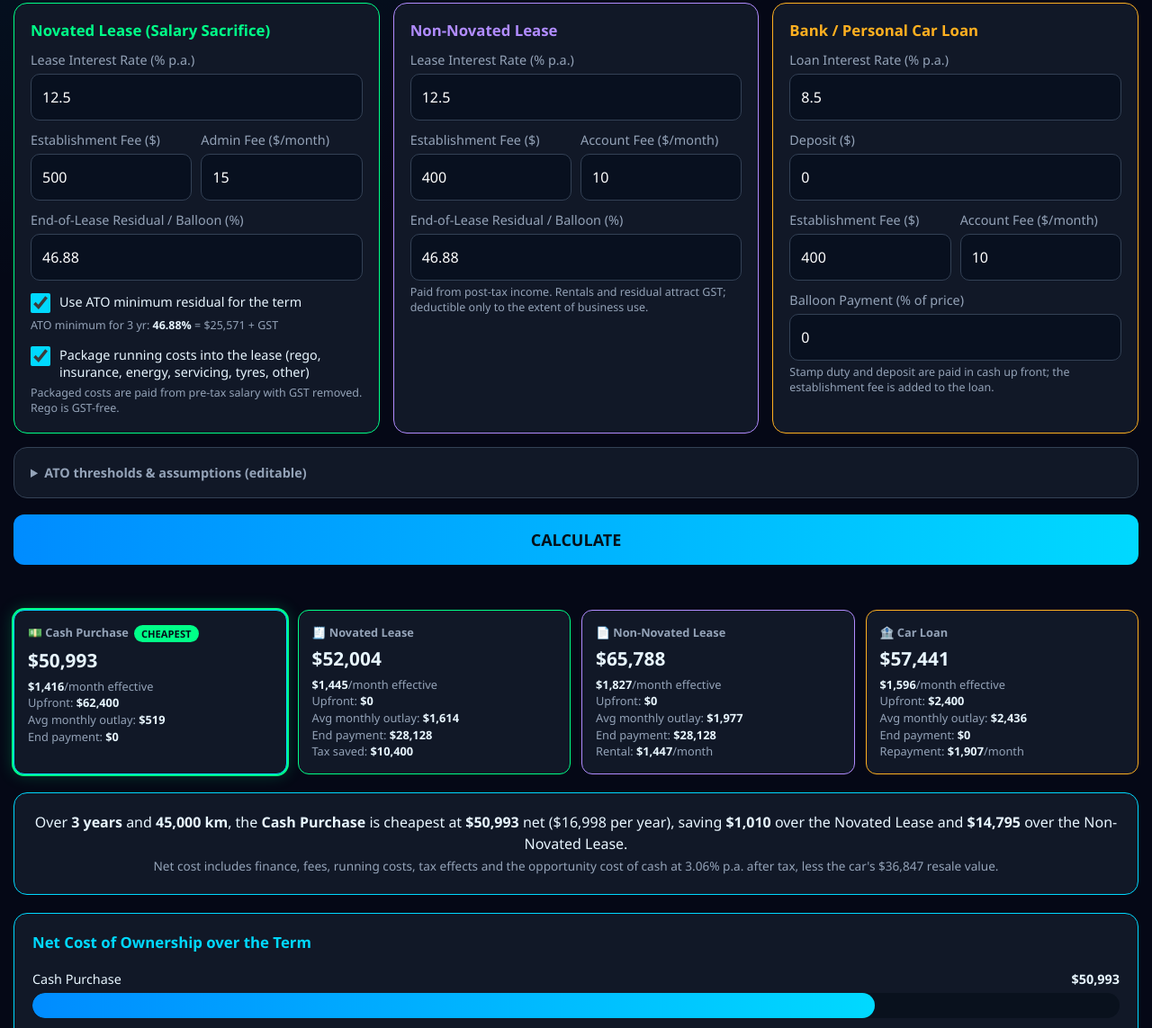
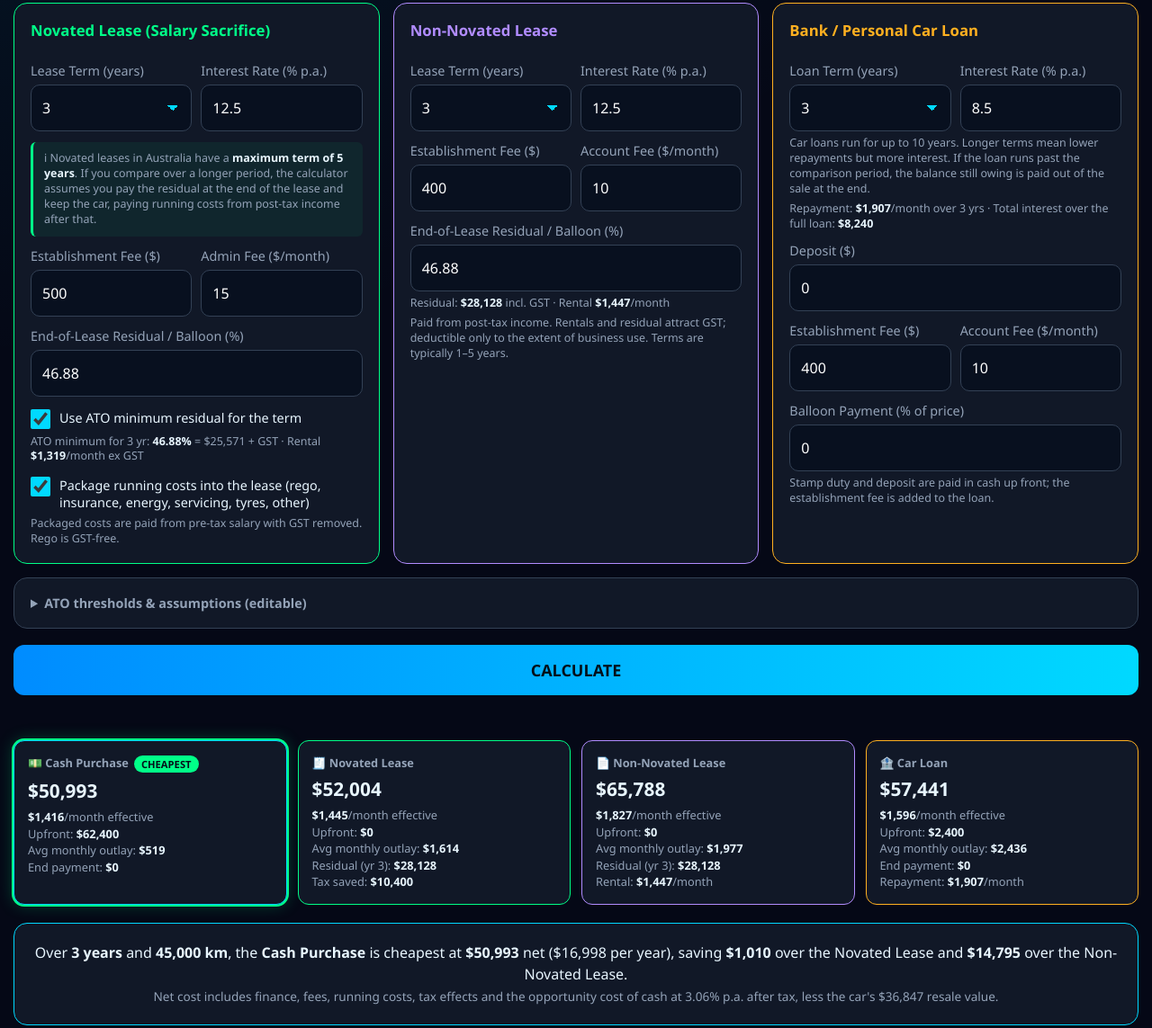
Before and after one commit to SteamWolfAU/Vehicle-TCO, a plain HTML site: page index.html in a window 1280 px wide. Shown: the part 1034-2177 px from the top of the page at 90% size. Drawn offline with Linux system fonts and the light colour scheme.

Commit message:
Add separate finance terms: loans up to 10 years, leases max 5
- Car loan term selectable 1-10 years; balance owing is paid out if it
  outlasts the comparison period
- Novated and non-novated lease terms 1-5 years, with a note that novated
  leases are capped at 5 years in Australia
- Comparison period extended to 10 years; leases that end early are
  followed by outright ownership with post-tax running costs

Co-Authored-By: Claude Opus 5.5 <noreply@anthropic.com>

```diff
--- a/index.html
+++ b/index.html
@@ -114,6 +114,7 @@
   details[open] summary{ margin-bottom:6px; }
   .error{ color:#ff8e8e; text-align:center; margin-top:10px; min-height:20px; font-size:0.9rem; }
   .hidden{ display:none; }
+  .note-box{ margin-top:12px; padding:10px 12px; border-left:3px solid var(--green); background:rgba(0,255,136,.06); border-radius:6px; }
   .tabs{ display:flex; gap:8px; background:var(--panel); border:1px solid #334155; border-radius:14px; padding:6px; margin:0 auto 18px; max-width:520px; }
   button.tab{ flex:1; min-height:46px; margin:0; font-size:15px; background:transparent; color:var(--muted); border-radius:10px; }
   button.tab.active{ background:linear-gradient(90deg,#008cff,#00d9ff); color:#04101a; }
@@ -199,10 +200,12 @@
       <div class="hint">Varies by state. Some states discount or waive duty for EVs.</div>
       <div class="row2">
         <div>
-          <label for="term">Term (years)</label>
+          <label for="term">Compare Over (years)</label>
           <select id="term">
             <option value="1">1</option><option value="2">2</option>
             <option value="3" selected>3</option><option value="4">4</option><option value="5">5</option>
+            <option value="6">6</option><option value="7">7</option><option value="8">8</option>
+            <option value="9">9</option><option value="10">10</option>
           </select>
         </div>
         <div>
@@ -211,6 +214,7 @@
         </div>
       </div>
       <div id="resaleHint" class="hint"></div>
+      <div class="hint">All four options are costed over this same period. Each finance option has its own term below.</div>
     </div>
 
     <!-- RUNNING COSTS -->
@@ -304,8 +308,20 @@
     <!-- NOVATED LEASE -->
     <div class="panel p-green mode-buy">
       <h2>Novated Lease (Salary Sacrifice)</h2>
-      <label for="novRate">Lease Interest Rate (% p.a.)</label>
+      <div class="row2">
+        <div>
+          <label for="novTerm">Lease Term (years)</label>
+          <select id="novTerm">
+            <option value="1">1</option><option value="2">2</option>
+            <option value="3" selected>3</option><option value="4">4</option><option value="5">5</option>
+          </select>
+        </div>
+        <div>
+          <label for="novRate">Interest Rate (% p.a.)</label>
           <input id="novRate" type="number" step="0.05" min="0" inputmode="decimal" value="12.5">
+        </div>
+      </div>
+      <div class="hint note-box">ℹ Novated leases in Australia have a <strong>maximum term of 5 years</strong>. If you compare over a longer period, the calculator assumes you pay the residual at the end of the lease and keep the car, paying running costs from post-tax income after that.</div>
       <div class="row2">
         <div>
           <label for="novEst">Establishment Fee ($)</label>
@@ -327,8 +343,19 @@
     <!-- NON-NOVATED LEASE -->
     <div class="panel p-violet mode-buy">
       <h2>Non-Novated Lease</h2>
-      <label for="nnRate">Lease Interest Rate (% p.a.)</label>
+      <div class="row2">
+        <div>
+          <label for="nnTerm">Lease Term (years)</label>
+          <select id="nnTerm">
+            <option value="1">1</option><option value="2">2</option>
+            <option value="3" selected>3</option><option value="4">4</option><option value="5">5</option>
+          </select>
+        </div>
+        <div>
+          <label for="nnRate">Interest Rate (% p.a.)</label>
           <input id="nnRate" type="number" step="0.05" min="0" inputmode="decimal" value="12.5">
+        </div>
+      </div>
       <div class="row2">
         <div>
           <label for="nnEst">Establishment Fee ($)</label>
@@ -341,14 +368,30 @@
       </div>
       <label for="nnResidual">End-of-Lease Residual / Balloon (%)</label>
       <input id="nnResidual" type="number" step="0.01" min="0" max="100" inputmode="decimal" value="46.88">
-      <div class="hint">Paid from post-tax income. Rentals and residual attract GST; deductible only to the extent of business use.</div>
+      <div id="nnResidualHint" class="hint"></div>
+      <div class="hint">Paid from post-tax income. Rentals and residual attract GST; deductible only to the extent of business use. Terms are typically 1&ndash;5 years.</div>
     </div>
 
     <!-- LOAN -->
     <div class="panel p-amber mode-buy">
       <h2>Bank / Personal Car Loan</h2>
-      <label for="loanRate">Loan Interest Rate (% p.a.)</label>
+      <div class="row2">
+        <div>
+          <label for="loanTerm">Loan Term (years)</label>
+          <select id="loanTerm">
+            <option value="1">1</option><option value="2">2</option>
+            <option value="3" selected>3</option><option value="4">4</option><option value="5">5</option>
+            <option value="6">6</option><option value="7">7</option><option value="8">8</option>
+            <option value="9">9</option><option value="10">10</option>
+          </select>
+        </div>
+        <div>
+          <label for="loanRate">Interest Rate (% p.a.)</label>
           <input id="loanRate" type="number" step="0.05" min="0" inputmode="decimal" value="8.5">
+        </div>
+      </div>
+      <div class="hint">Car loans run for up to 10 years. Longer terms mean lower repayments but more interest. If the loan runs past the comparison period, the balance still owing is paid out of the sale at the end.</div>
+      <div id="loanHint" class="hint"></div>
       <label for="loanDeposit">Deposit ($)</label>
       <input id="loanDeposit" type="number" step="100" min="0" inputmode="decimal" value="0">
       <div class="row2">
@@ -409,7 +452,7 @@
     <div id="summary" class="summary"></div>
 
     <div class="graph">
-      <h2>Net Cost of Ownership over the Term</h2>
+      <h2>Net Cost of Ownership over the Comparison Period</h2>
       <div class="bar-row"><div class="bar-label"><span>Cash Purchase</span><span id="lblCash">$0</span></div><div class="track"><div id="barCash" class="bar blue-bar"></div></div></div>
       <div class="bar-row"><div class="bar-label"><span>Novated Lease</span><span id="lblNov">$0</span></div><div class="track"><div id="barNov" class="bar green-bar"></div></div></div>
       <div class="bar-row"><div class="bar-label"><span>Non-Novated Lease</span><span id="lblNN">$0</span></div><div class="track"><div id="barNN" class="bar violet-bar"></div></div></div>
@@ -436,7 +479,8 @@
         <h2>How it's calculated</h2>
         <ul class="notes">
           <li>Every option ends with you owning the car (balloon/residual paid), so all are compared on the same basis and the expected resale value is deducted.</li>
-          <li>Opportunity cost = interest each dollar would have earned from when it's spent until the end of the term.</li>
+          <li>Opportunity cost = interest each dollar would have earned from when it's spent until the end of the comparison period.</li>
+          <li>Each finance option has its own term. Novated leases are capped at 5 years in Australia; a lease or loan that ends early is followed by outright ownership, and one that runs past the period is paid out at the end.</li>
           <li>Novated: financier claims GST on the price (capped at the car limit); employer claims GST on rentals &amp; packaged costs. FBT is eliminated with post-tax Employee Contributions (ECM) unless the EV exemption applies. Base value drops by &#8531; from year 5.</li>
           <li>Business use: running costs, interest, fees &amp; lease rentals are deducted at your business-use %, with diminishing-value depreciation (25%) capped at the car limit. GST credits for GST-registered businesses and the luxury-car notional-loan rules for leases aren't modelled.</li>
           <li>Tax uses resident rates, LITO, Medicare levy &amp; (optional) surcharge. Estimates only &mdash; not financial or tax advice.</li>
@@ -602,13 +646,16 @@
     syncLabels();
     calculate();
   });
-  $("term").addEventListener("change", function(){
-    if ($("novResidualAuto").checked) $("novResidual").value = ATO_RESIDUAL[$("term").value].toFixed(2);
-    $("nnResidual").value = ATO_RESIDUAL[$("term").value].toFixed(2);
+  $("novTerm").addEventListener("change", function(){
+    if ($("novResidualAuto").checked) $("novResidual").value = ATO_RESIDUAL[$("novTerm").value].toFixed(2);
+    calculate();
+  });
+  $("nnTerm").addEventListener("change", function(){
+    $("nnResidual").value = ATO_RESIDUAL[$("nnTerm").value].toFixed(2);
     calculate();
   });
   $("novResidualAuto").addEventListener("change", function(){
-    if (this.checked) $("novResidual").value = ATO_RESIDUAL[$("term").value].toFixed(2);
+    if (this.checked) $("novResidual").value = ATO_RESIDUAL[$("novTerm").value].toFixed(2);
     calculate();
   });
   $("novResidual").addEventListener("input", function(){ $("novResidualAuto").checked = false; });
@@ -648,6 +695,9 @@
       return;
     }
     s.term = parseInt($("term").value, 10);
+    s.novTerm = parseInt($("novTerm").value, 10);
+    s.nnTerm = parseInt($("nnTerm").value, 10);
+    s.loanTerm = parseInt($("loanTerm").value, 10);
     s.taxYear = $("taxYear").value;
     s.payFreq = parseInt($("payFreq").value, 10);
     s.vehType = $("vehType").value;
@@ -713,21 +763,41 @@
       }
     }
 
+    // lease balance (ex GST) after `months` rentals paid in advance
+    function leaseBalance(pv, rent, i, months){
+      var b = pv;
+      for (var t = 0; t < months; t++) b = (b - rent) * (1 + i);
+      return b;
+    }
+
     /* ======= 2. NOVATED LEASE ======= */
+    // Lease runs novTerm years (max 5). If shorter than the comparison period, the residual is paid
+    // and the car is kept, with running costs paid post-tax. If longer, it is paid out at the period end.
     var nov = newResult();
     var novCost = s.price - gstCredit;                // financier claims GST credit
     var novFinanced = novCost + s.stampDuty + s.novEst;
     var novResidual = novCost * s.novResidual / 100;  // residual ex GST
-    var novRent = pmtAdvance(novFinanced, novResidual, s.novRate / 1200, N); // ex GST, employer reclaims GST
-    nov.interest = novRent * N + novResidual - novFinanced;
-    nov.finance = novRent * N;
-    nov.endPay = novResidual * 1.1;                    // GST charged on residual sale
+    var novLN = s.novTerm * 12;
+    var novRent = pmtAdvance(novFinanced, novResidual, s.novRate / 1200, novLN); // ex GST, employer reclaims GST
+    var novPaidMonths = Math.min(novLN, N);
+    var novEndMonth = Math.min(novLN, N);
+    var novPayoutEx = novLN <= N ? novResidual : leaseBalance(novFinanced, novRent, s.novRate / 1200, N);
+    nov.interest = novRent * novPaidMonths + novPayoutEx - novFinanced;
+    nov.finance = novRent * novPaidMonths;
+    nov.endPay = novPayoutEx * 1.1;                    // GST charged on residual sale / payout
+    nov.endLabel = novLN <= N ? "Residual (yr " + s.novTerm + ")" : "Early payout";
     var feeExGST = s.novFee * 12 / 1.1;
     var baseValue = s.price;
     var novYear1 = null;
     var helpBase = helpRepay(s.income, 0), helpNovY1 = 0;
     for (k = 1; k <= s.term; k++){
       rc = runYear(k);
+      if (k > s.novTerm){
+        // lease finished: car owned outright, running costs paid from post-tax income
+        nov.running += rc.incl;
+        for (m = 1; m <= 12; m++) add(nov, 12*(k-1)+m, rc.incl / 12);
+        continue;
+      }
       var packaged = s.novBundle ? rc.exGST : 0;
       var nonPackaged = s.novBundle ? 0 : rc.incl;
       var P = novRent * 12 + feeExGST + packaged;
@@ -748,61 +818,77 @@
         novYear1 = { P:P, pre:pre, post:post, ecm:ecm, tv:tv, rfba:rfba, save:save, nonPackaged:nonPackaged, packaged:packaged };
       }
     }
-    add(nov, N, nov.endPay);
+    add(nov, novEndMonth, nov.endPay);
 
     /* ======= 3. NON-NOVATED LEASE ======= */
     var nn = newResult();
     var nnCost = s.price - gstCredit;
     var nnFinanced = nnCost + s.stampDuty + s.nnEst;
     var nnResidual = nnCost * s.nnResidual / 100;
-    var nnRent = pmtAdvance(nnFinanced, nnResidual, s.nnRate / 1200, N);
+    var nnLN = s.nnTerm * 12;
+    var nnRent = pmtAdvance(nnFinanced, nnResidual, s.nnRate / 1200, nnLN);
     var nnRentIncl = nnRent * 1.1;
-    nn.interest = nnRent * N + nnResidual - nnFinanced;
-    nn.finance = nnRentIncl * N;
-    nn.endPay = nnResidual * 1.1;
-    for (m = 0; m < N; m++) add(nn, m, nnRentIncl);
+    var nnPaidMonths = Math.min(nnLN, N);
+    var nnPayoutEx = nnLN <= N ? nnResidual : leaseBalance(nnFinanced, nnRent, s.nnRate / 1200, N);
+    nn.interest = nnRent * nnPaidMonths + nnPayoutEx - nnFinanced;
+    nn.finance = nnRentIncl * nnPaidMonths;
+    nn.endPay = nnPayoutEx * 1.1;
+    nn.endLabel = nnLN <= N ? "Residual (yr " + s.nnTerm + ")" : "Early payout";
+    for (m = 0; m < nnPaidMonths; m++) add(nn, m, nnRentIncl);
     for (k = 1; k <= s.term; k++){
       rc = runYear(k);
+      var active = k <= s.nnTerm;
       nn.running += rc.incl;
-      nn.fees += s.nnFee * 12;
-      for (m = 1; m <= 12; m++) add(nn, 12*(k-1)+m, rc.incl / 12 + s.nnFee);
+      if (active) nn.fees += s.nnFee * 12;
+      for (m = 1; m <= 12; m++) add(nn, 12*(k-1)+m, rc.incl / 12 + (active ? s.nnFee : 0));
       if (bus > 0){
-        sv = taxSaving(bus * (nnRentIncl * 12 + s.nnFee * 12 + rc.incl));
+        sv = taxSaving(bus * ((active ? (nnRentIncl + s.nnFee) * 12 : 0) + rc.incl));
         nn.taxSave += sv; add(nn, 12*k, -sv);
       }
     }
-    add(nn, N, nn.endPay);
+    add(nn, nnPaidMonths, nn.endPay);
 
     /* ======= 4. LOAN ======= */
+    // Loan runs loanTerm years (up to 10). If it outlasts the comparison period,
+    // the balance still owing is paid out at the end of the period.
     var loan = newResult();
     var loanAmt = s.price - s.loanDeposit + s.loanEst;
     var balloon = s.price * s.loanBalloon / 100;
     if (balloon > loanAmt) balloon = loanAmt;
     var li = s.loanRate / 1200;
-    var loanPmt = pmtArrears(loanAmt, balloon, li, N);
+    var loanLN = s.loanTerm * 12;
+    var loanPmt = pmtArrears(loanAmt, balloon, li, loanLN);
+    var loanPaidMonths = Math.min(loanLN, N);
     loan.upfront = s.loanDeposit + s.stampDuty;
-    loan.finance = loanPmt * N;
-    loan.endPay = balloon;
-    loan.interest = loanPmt * N + balloon - loanAmt;
+    loan.finance = loanPmt * loanPaidMonths;
     add(loan, 0, loan.upfront);
     var bal = loanAmt;
     for (k = 1; k <= s.term; k++){
       rc = runYear(k);
-      var interestK = 0;
+      var interestK = 0, feesK = 0;
       for (m = 1; m <= 12; m++){
+        var t = 12*(k-1)+m, out = rc.incl / 12;
+        if (t <= loanLN){
           var intM = bal * li;
           interestK += intM;
           bal = bal + intM - loanPmt;
-        add(loan, 12*(k-1)+m, loanPmt + s.loanFee + rc.incl / 12);
+          out += loanPmt + s.loanFee;
+          feesK += s.loanFee;
+        }
+        add(loan, t, out);
       }
       loan.running += rc.incl;
-      loan.fees += s.loanFee * 12;
+      loan.fees += feesK;
       if (bus > 0){
-        sv = taxSaving(bus * (interestK + s.loanFee * 12 + declineYear(k) + rc.incl));
+        sv = taxSaving(bus * (interestK + feesK + declineYear(k) + rc.incl));
         loan.taxSave += sv; add(loan, 12*k, -sv);
       }
     }
-    add(loan, N, loan.endPay);
+    // balloon when the loan ends inside the period; otherwise pay out what's still owing
+    loan.endPay = loanLN <= N ? balloon : Math.max(0, bal);
+    loan.endLabel = loanLN <= N ? (balloon > 0 ? "Balloon (yr " + s.loanTerm + ")" : "End payment") : "Balance owing at yr " + s.term;
+    loan.interest = loan.finance + loan.endPay - loanAmt;
+    add(loan, loanPaidMonths, loan.endPay);
 
     /* --- totals --- */
     var opts = [cash, nov, nn, loan];
@@ -822,7 +908,11 @@
     $("tyreHint").innerHTML = "Tyres: <strong>" + money(tyresY1) + "/yr</strong> &middot; Year-1 running total <strong>" + money(runYear(1).incl) + "</strong>";
     $("resaleHint").innerHTML = "Estimated value after " + s.term + " yr" + (s.term > 1 ? "s" : "") + ": <strong>" + money(resale) + "</strong>";
     $("marginalHint").innerHTML = "Marginal rate incl. Medicare: <strong>" + pct(marginal) + "</strong> &middot; Tax payable: <strong>" + money(taxBase) + "</strong>";
-    $("novResidualHint").innerHTML = "ATO minimum for " + s.term + " yr: <strong>" + ATO_RESIDUAL[s.term].toFixed(2) + "%</strong> = " + money(novCost * ATO_RESIDUAL[s.term] / 100) + " + GST";
+    $("novResidualHint").innerHTML = "ATO minimum for " + s.novTerm + " yr: <strong>" + ATO_RESIDUAL[s.novTerm].toFixed(2) + "%</strong> = " + money(novCost * ATO_RESIDUAL[s.novTerm] / 100) + " + GST" +
+      " &middot; Rental <strong>" + money(novRent) + "</strong>/month ex GST";
+    $("nnResidualHint").innerHTML = "Residual: <strong>" + money(nnResidual * 1.1) + "</strong> incl. GST &middot; Rental <strong>" + money(nnRentIncl) + "</strong>/month";
+    $("loanHint").innerHTML = "Repayment: <strong>" + money(loanPmt) + "</strong>/month over " + s.loanTerm + " yr" + (s.loanTerm > 1 ? "s" : "") +
+      " &middot; Total interest over the full loan: <strong>" + money(loanPmt * loanLN + balloon - loanAmt) + "</strong>";
     var evMsg;
     if (ev.exempt) evMsg = "<span style='color:var(--green)'>✔ Eligible for the EV FBT exemption on a novated lease (no FBT, no post-tax contribution).</span>";
     else if (ev.eligibleType && !ev.underThreshold) evMsg = "<span style='color:var(--amber)'>✖ Price exceeds the LCT fuel-efficient threshold (" + money(s.lctThreshold) + ") — EV FBT exemption not available.</span>";
@@ -835,7 +925,7 @@
       return "<b>" + money(r.perMonth) + "</b>/month effective<br>" +
              "Upfront: <b>" + money(r.upfront) + "</b><br>" +
              "Avg monthly outlay: <b>" + money(r.monthlyOutlay) + "</b><br>" +
-             "End payment: <b>" + money(r.endPay) + "</b>" + (extra || "");
+             (r.endLabel || "End payment") + ": <b>" + money(r.endPay) + "</b>" + (extra || "");
     }
     $("totCash").textContent = money(cash.net);
     $("totNov").textContent = money(nov.net);
@@ -917,11 +1007,13 @@
       d += "<br>Compulsory HELP repayment: " + money(helpBase) + " &rarr; <strong>" + money(helpNovY1) + "</strong>/yr (" +
            (helpNovY1 >= helpBase ? "+" : "−") + money(Math.abs(helpNovY1 - helpBase)) + "; reduces your debt, so not counted as a cost)";
     }
-    d += "<br>Residual at end of lease: <strong>" + money(nov.endPay) + "</strong> incl. GST (pay out, refinance, or sell)";
+    d += "<br>" + (s.novTerm <= s.term ? "Residual at end of " + s.novTerm + "-year lease" : "Payout at year " + s.term) + ": <strong>" + money(nov.endPay) + "</strong> incl. GST (pay out, refinance, or sell)";
     $("novDetail").innerHTML = d;
 
     var warns = [];
-    if (s.novResidual + 0.001 < ATO_RESIDUAL[s.term]) warns.push("⚠ Novated residual is below the ATO minimum of " + ATO_RESIDUAL[s.term].toFixed(2) + "% for a " + s.term + "-year term — financiers won't write this.");
+    if (s.novResidual + 0.001 < ATO_RESIDUAL[s.novTerm]) warns.push("⚠ Novated residual is below the ATO minimum of " + ATO_RESIDUAL[s.novTerm].toFixed(2) + "% for a " + s.novTerm + "-year term — financiers won't write this.");
+    if (s.novTerm < s.term) warns.push("ℹ The " + s.novTerm + "-year lease ends before the " + s.term + "-year comparison period: the residual is paid in year " + s.novTerm + " and running costs are paid from post-tax income after that.");
+    if (s.novTerm > s.term) warns.push("ℹ The lease runs longer than the comparison period, so it's paid out early at year " + s.term + " (balance owing + GST).");
     if (s.price > s.carLimit) warns.push("ℹ Price exceeds the car cost limit (" + money(s.carLimit) + "), so GST credits and depreciation are capped.");
     if (!ev.exempt && y.ecm < y.tv - 1) warns.push("⚠ Package too small to fully cover FBT via ECM — employer FBT may be passed on.");
     if (s.income - y.pre < 18200) warns.push("ℹ Salary sacrifice takes taxable income below the tax-free threshold — some deductions give no tax benefit.");
@@ -1089,7 +1181,7 @@
     el.addEventListener("keydown", function(e){
       if (e.key === "Enter"){ e.preventDefault(); calculate(); }
     });
-    if (el.type === "checkbox" || el.tagName === "SELECT") el.addEventListener("change", function(){ if (el.id !== "vehType" && el.id !== "term" && el.id !== "novResidualAuto") calculate(); });
+    if (el.type === "checkbox" || el.tagName === "SELECT") el.addEventListener("change", function(){ if (["vehType","novTerm","nnTerm","novResidualAuto"].indexOf(el.id) < 0) calculate(); });
   });
 
   syncLabels();
```
Lines whose indentation alone changed are shown as unchanged.
